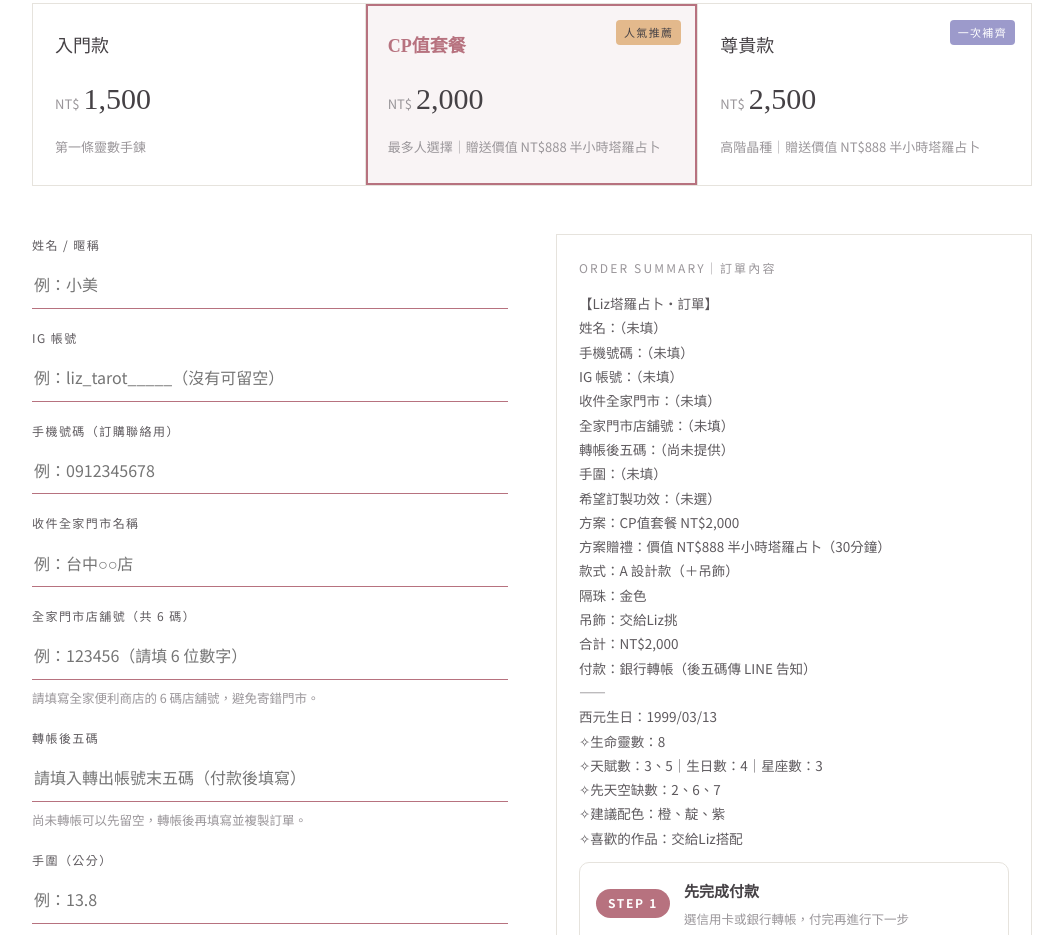
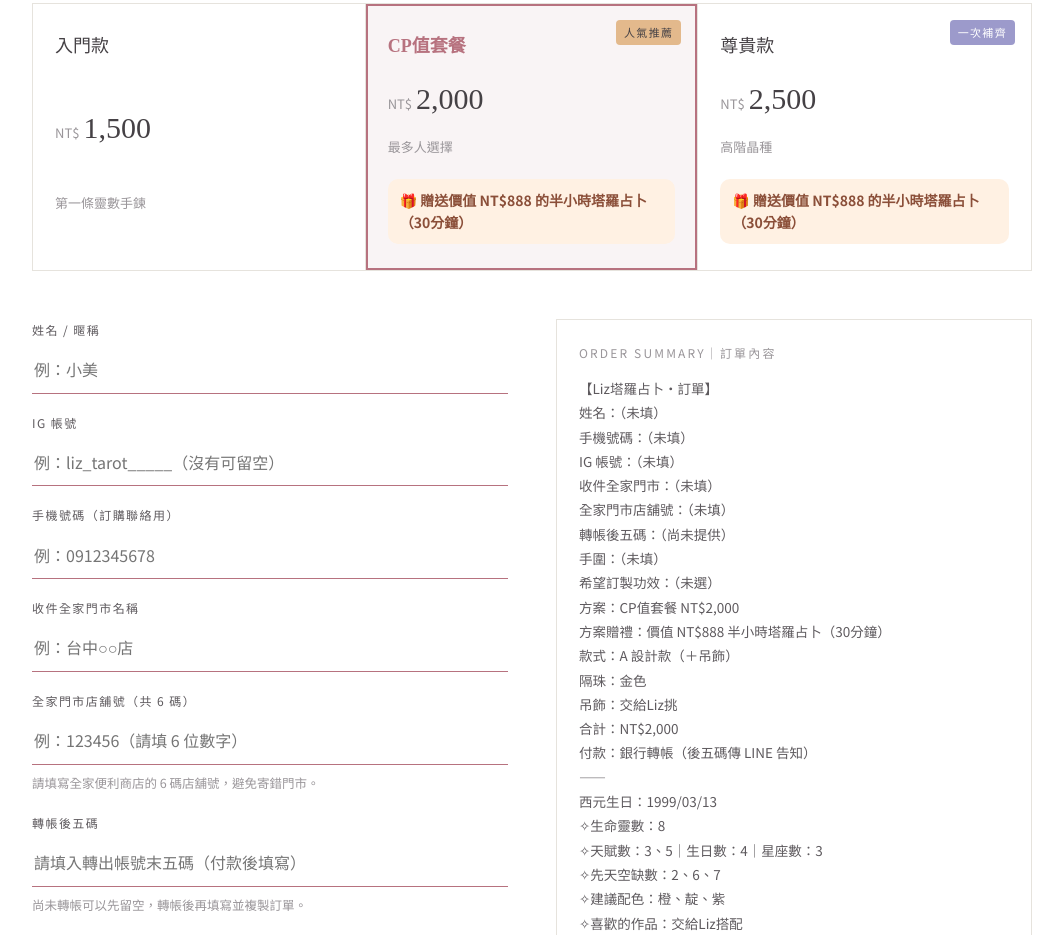
Before and after one commit to ok0985015507/tarot, a plain HTML site: page index.html in a window 1280 px wide. Shown: the part 6606-7541 px from the top of the page, without its empty margins (108-1171 px from the left). Drawn offline with Linux system fonts and the light colour scheme.

Commit message:
Add files via upload

```diff
--- a/index.html
+++ b/index.html
@@ -3,7 +3,10 @@
 <head>
 <meta charset="utf-8">
 <meta name="viewport" content="width=device-width, initial-scale=1, viewport-fit=cover">
-<style>html,body{margin:0}img{max-width:100%}[hidden]{display:none!important}</style>
+<style>html,body{margin:0}img{max-width:100%}[hidden]{display:none!important}
+/* B、C 方案贈禮：獨立醒目呈現 */
+.tier-gift{display:block;margin-top:12px;padding:10px 12px;border-radius:10px;background:#fff1e3;color:#8b4f39;font-weight:700;font-size:14px;line-height:1.6;text-align:left;white-space:normal;}
+</style>
 </head>
 <body>
 <title>Liz塔羅占卜｜免費算出你缺少的數字</title>
@@ -608,7 +611,7 @@
 
 <script>
 /* ===== 可自行修改的設定 ===== */
-const CONFIG = {"lineUrl":"https://lin.ee/71kk9jN","cardUrl":"","applePay":false,"bank":{"code":"812","name":"台新銀行","account":"20761000119891","holder":"陳奕筑"},"pixiuEnabled":true,"pixiuPrice":0,"charmCount":0,"charmImg":false,"tiers":[{"id":"basic","name":"入門款","price":1500,"desc":"第一條靈數手鍊"},{"id":"cp","name":"CP值套餐","price":2000,"desc":"最多人選擇｜贈送價值 NT$888 半小時塔羅占卜","tag":"人氣推薦"},{"id":"premium","name":"尊貴款","price":2500,"desc":"高階晶種｜贈送價值 NT$888 半小時塔羅占卜","tag":"一次補齊","tagStyle":"violet"}]};
+const CONFIG = {"lineUrl":"https://lin.ee/71kk9jN","cardUrl":"","applePay":false,"bank":{"code":"812","name":"台新銀行","account":"20761000119891","holder":"陳奕筑"},"pixiuEnabled":true,"pixiuPrice":0,"charmCount":0,"charmImg":false,"tiers":[{"id":"basic","name":"入門款","price":1500,"desc":"第一條靈數手鍊"},{"id":"cp","name":"CP值套餐","price":2000,"desc":"最多人選擇","tag":"人氣推薦"},{"id":"premium","name":"尊貴款","price":2500,"desc":"高階晶種","tag":"一次補齊","tagStyle":"violet"}]};
 
 /* ===== 資料：數字 ===== */
 const COLOR = {1:"紅",2:"橙",3:"黃",4:"綠",5:"藍",6:"靛",7:"紫",8:"金粉",9:"白"};
@@ -918,7 +921,7 @@
 function renderTiers(){
   $("tiers").innerHTML=CONFIG.tiers.map(t=>`<button type="button" class="tier" aria-pressed="${t.id===state.tier}" data-id="${t.id}">
     ${t.tag?`<span class="pop badge ${t.tagStyle||""}">${t.tag}</span>`:""}<span class="name">${t.name}</span>
-    <span class="price num"><small>NT$</small>${t.price.toLocaleString()}</span><span class="desc">${t.desc}</span></button>`).join("");
+    <span class="price num"><small>NT$</small>${t.price.toLocaleString()}</span><span class="desc">${t.desc.split("｜")[0]}</span>${t.price>=2000?`<span class="tier-gift">🎁 贈送價值 NT$888 的半小時塔羅占卜（30分鐘）</span>`:""}</button>`).join("");
 }
 $("tiers").addEventListener("click",e=>{const b=e.target.closest(".tier");if(!b)return;state.tier=b.dataset.id;renderTiers();renderOrder();});
 ["oname","owrist","onote","oig","ophone","ostorename","ostore","obanklast5"].forEach(id=>$(id).addEventListener("input",renderOrder));
```
